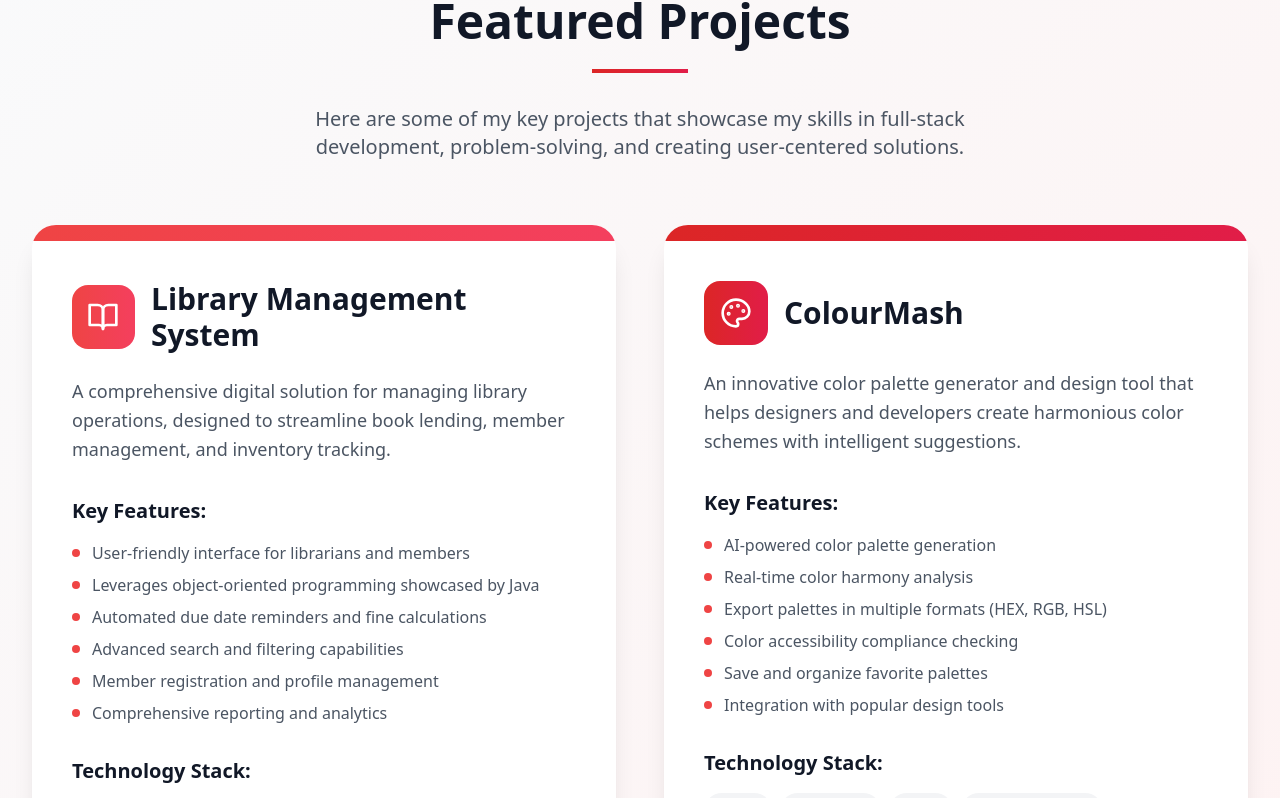
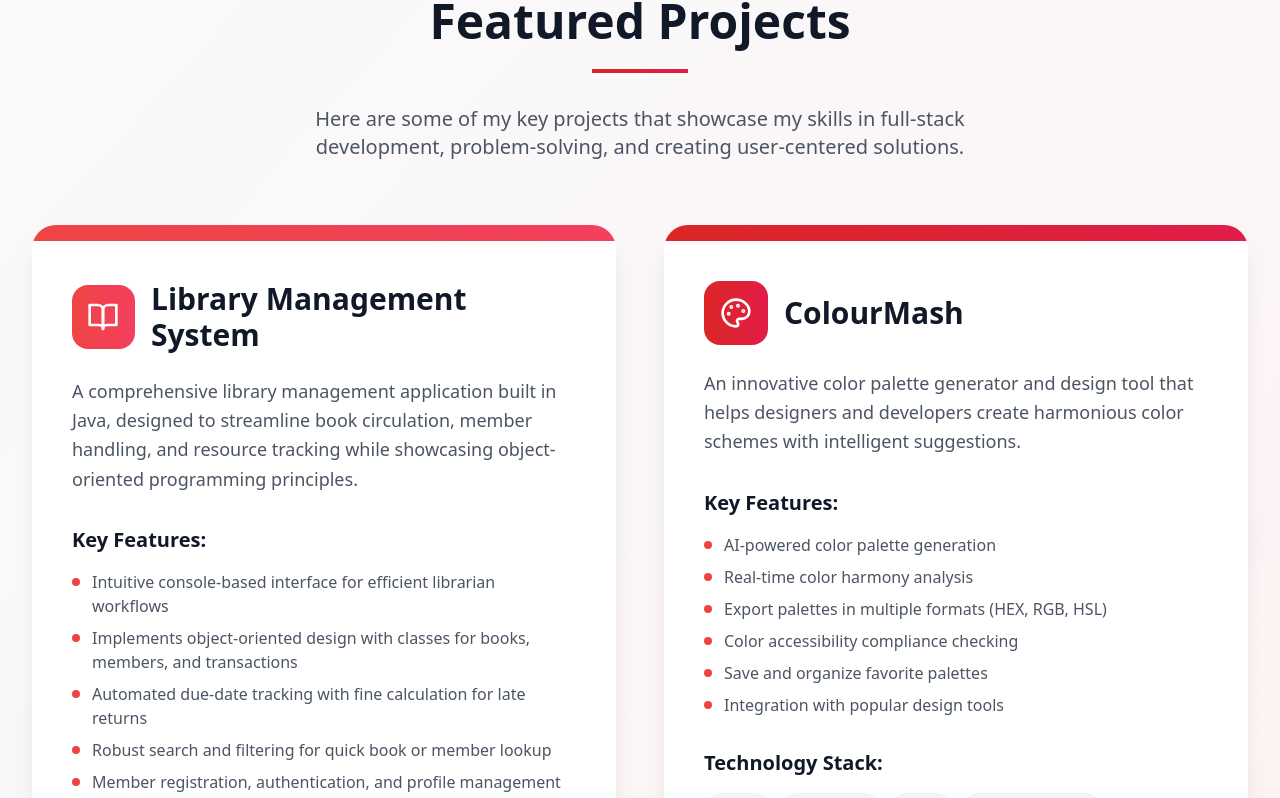
Before and after one commit to vedantkminiai/vedant-k, a React (Vite) app: page / in a window 1280 px wide. Shown: the part 1999-2797 px from the top of the page. Built offline with nearby package versions, Linux system fonts and the light colour scheme.

Commit message:
Updated Projects.tsx

```diff
--- a/src/components/Projects.tsx
+++ b/src/components/Projects.tsx
@@ -6,14 +6,14 @@ const Projects = () => {
     {
       title: 'Library Management System',
       icon: BookOpen,
-      description: 'A comprehensive digital solution for managing library operations, designed to streamline book lending, member management, and inventory tracking.',
+      description: 'A comprehensive library management application built in Java, designed to streamline book circulation, member handling, and resource tracking while showcasing object-oriented programming principles.',
       features: [
-        'User-friendly interface for librarians and members',
-        'Leverages object-oriented programming showcased by Java',
-        'Automated due date reminders and fine calculations',
-        'Advanced search and filtering capabilities',
-        'Member registration and profile management',
-        'Comprehensive reporting and analytics'
+        'Intuitive console-based interface for efficient librarian workflows',
+        'Implements object-oriented design with classes for books, members, and transactions',
+        'Automated due-date tracking with fine calculation for late returns',
+        'Robust search and filtering for quick book or member lookup',
+        'Member registration, authentication, and profile management',
+        'Extensible architecture, enabling future enhancements like reporting and analytics'
       ],
       techStack: ['Java', 'SQL'],
       gradient: 'from-red-500 to-rose-500'
```
